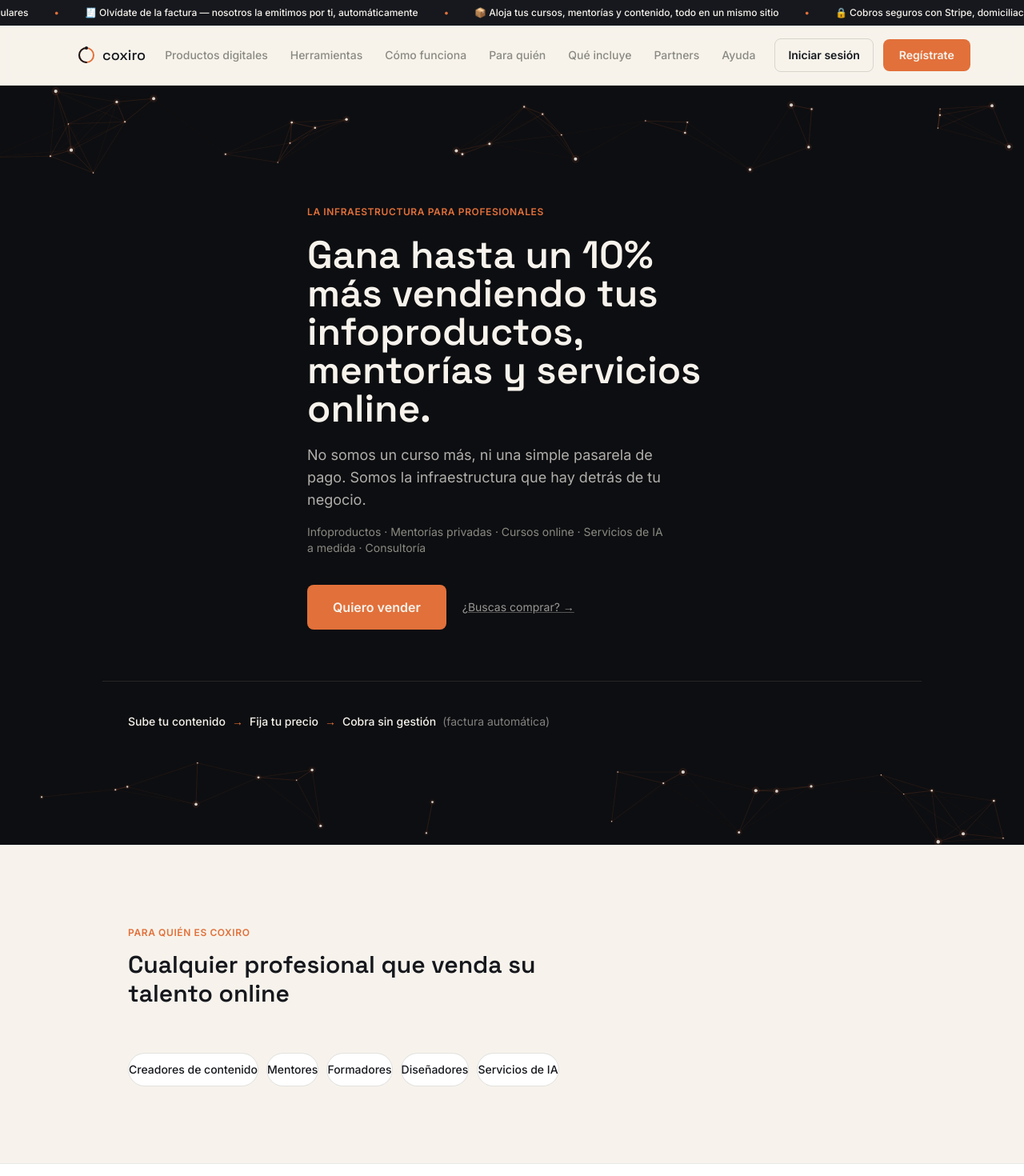
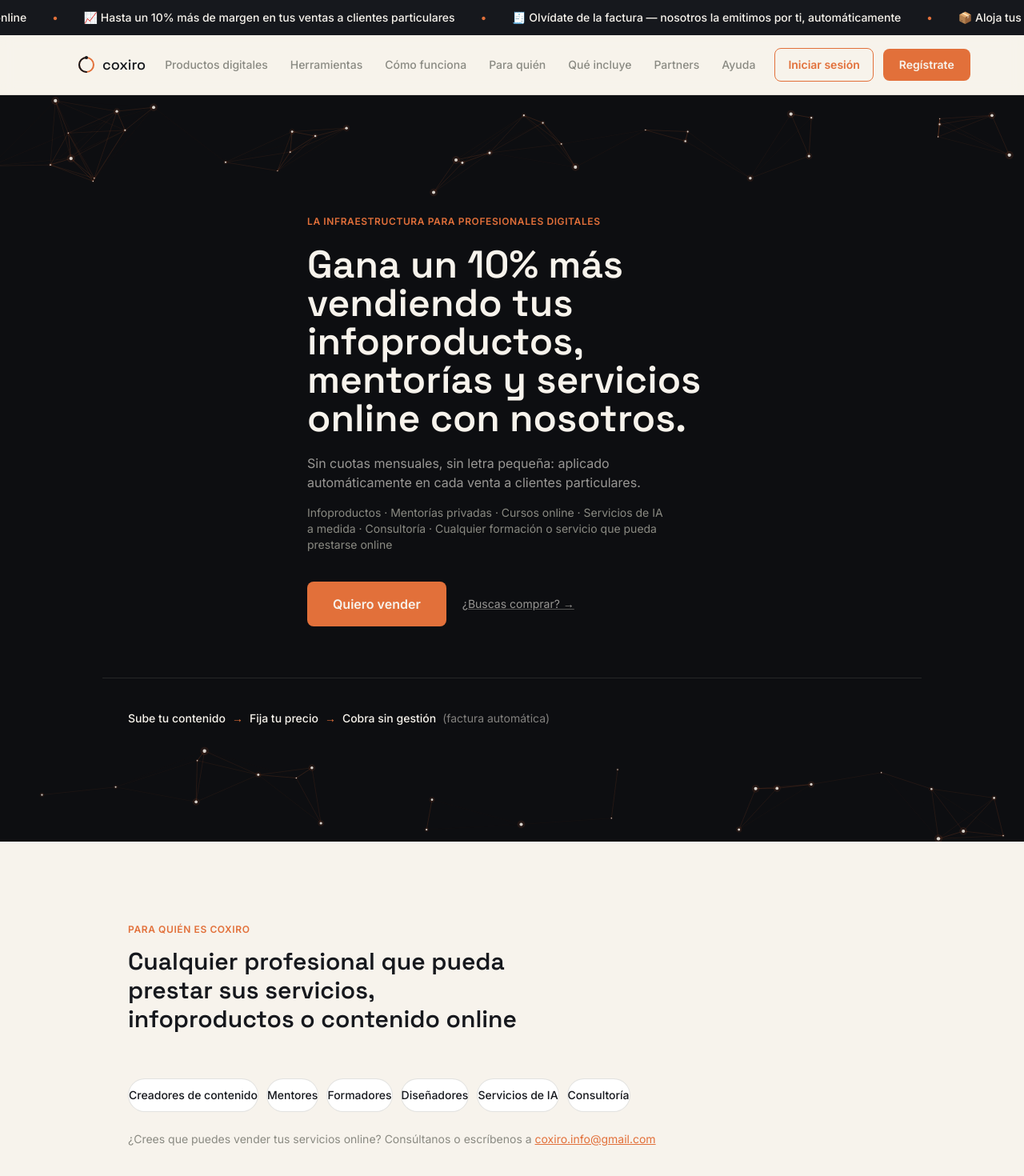
Before and after one commit to jennyanne919-pixel/COXIRO, a Next.js app: page / in a window 1280 px wide. Shown: the top 1470 px of the page at 80% size. Built offline with nearby package versions, Linux system fonts and the light colour scheme; no server answers.

Commit message:
Cambios finales de copy y flujo de registro/login

```diff
--- a/app/catalogo/page.tsx
+++ b/app/catalogo/page.tsx
@@ -76,7 +76,7 @@ export default async function CatalogoPage({
             <Logo variant="light" />
           </a>
           <a
-            href="/registro"
+            href="/registro?role=client"
             className="rounded-lg bg-copper px-5 py-2.5 text-sm font-semibold text-paper hover:bg-copper-dark transition"
           >
             Regístrate
--- a/app/herramientas/publica-tu-contenido/page.tsx
+++ b/app/herramientas/publica-tu-contenido/page.tsx
@@ -14,13 +14,12 @@ export default function HerramientaPublicaContenidoPage() {
           Herramientas
         </p>
         <h1 className="text-3xl font-display font-semibold mb-5">
-          Publica tu contenido
+          Publica tu contenido / servicios
         </h1>
         <p className="text-lg text-stone mb-8">
-          Sube tus cursos y mentorías, fija tu precio, y compártelos en tu
-          propio enlace o en el catálogo público de Coxiro. Tú decides dónde
-          vive tu contenido — nosotros nos encargamos del cobro, la factura
-          y el acceso.
+          Sube tus cursos online, mentorías o cualquier servicio que se pueda
+          prestar online. Fija tu precio, tú decides cómo lo entregas —
+          nosotros nos encargamos del cobro, la factura y el acceso.
         </p>
         <a
           href="/registro"
--- a/app/login/LoginForm.tsx
+++ b/app/login/LoginForm.tsx
@@ -10,6 +10,7 @@ export default function LoginForm({
   searchParams: { error?: string; next?: string };
 }) {
   const [showPassword, setShowPassword] = useState(false);
+  const [modo, setModo] = useState<"comprador" | "vendedor" | null>(null);
 
   return (
     <main className="min-h-screen flex items-center justify-center bg-paper px-6">
@@ -20,9 +21,41 @@ export default function LoginForm({
           </a>
         </div>
         <h1 className="text-xl font-medium mb-1">Inicia sesión</h1>
-        <p className="text-sm text-stone mb-6">Accede a tu panel de Coxiro</p>
+        <p className="text-sm text-stone mb-6">
+          {modo === "vendedor"
+            ? "Accede para gestionar tu negocio"
+            : modo === "comprador"
+            ? "Accede a tus compras"
+            : "Accede a tu panel de Coxiro"}
+        </p>
 
-        {searchParams.error && (
+        {!modo ? (
+          <div className="grid gap-3">
+            <button
+              onClick={() => setModo("comprador")}
+              className="text-left rounded-lg border border-stone/20 bg-white p-4 hover:border-copper transition"
+            >
+              <p className="text-sm font-semibold">Acceder a mis compras</p>
+              <p className="text-xs text-stone mt-0.5">Entra como comprador</p>
+            </button>
+            <button
+              onClick={() => setModo("vendedor")}
+              className="text-left rounded-lg border border-stone/20 bg-white p-4 hover:border-copper transition"
+            >
+              <p className="text-sm font-semibold">Gestionar mi negocio</p>
+              <p className="text-xs text-stone mt-0.5">Entra como profesional</p>
+            </button>
+          </div>
+        ) : (
+          <>
+            <button
+              onClick={() => setModo(null)}
+              className="text-xs text-stone hover:text-ink mb-4"
+            >
+              ← Volver
+            </button>
+
+            {searchParams.error && (
           <p className="text-sm text-red-700 bg-red-50 border border-red-200 rounded-lg px-3 py-2 mb-4">
             {searchParams.error}
           </p>
@@ -99,6 +132,8 @@ export default function LoginForm({
             Regístrate
           </a>
         </p>
+          </>
+        )}
       </div>
     </main>
   );
--- a/app/page.tsx
+++ b/app/page.tsx
@@ -8,10 +8,11 @@ const AUDIENCE = [
   "Formadores",
   "Diseñadores",
   "Servicios de IA",
+  "Consultoría",
 ];
 
 const STEPS = [
-  { n: "01", title: "Sube tu servicio", body: "Contenido, mentoría o asesoría. Fija tu precio, tú decides cómo lo entregas." },
+  { n: "01", title: "Sube tu servicio", body: "Contenido online, mentoría o consultoría, servicios a medida, servicios de inteligencia artificial. Fija tu precio y tú decides cómo lo entregas: directamente al catálogo público de Coxiro o mediante un enlace privado de pago para tu cliente." },
   { n: "02", title: "Tu cliente paga", body: "Procesamos el cobro y emitimos la factura, tanto a tu cliente como a ti." },
   { n: "03", title: "Tú cobras, sin gestión", body: "Recibes tu pago automáticamente. Sin hojas de cálculo, sin perseguir facturas." },
 ];
@@ -19,7 +20,7 @@ const STEPS = [
 const FEATURES = [
   { title: "Pagos y cobros", body: "Pasarela de pago integrada para cobrar a tus clientes de forma segura.", soon: false },
   { title: "Facturación automática", body: "Factura al proveedor y al cliente final en cada cobro, sin intervención manual.", soon: false },
-  { title: "Área privada de contenido", body: "Sube tus materiales y tus clientes acceden desde su propio espacio.", soon: false },
+  { title: "Área privada de contenido y servicios", body: "Sube tus materiales y tus clientes acceden desde su propio espacio.", soon: false },
   { title: "Automatizaciones", body: "Recordatorios y flujos que hoy haces a mano.", soon: true },
   { title: "Analítica de tu negocio", body: "Cuánto vendes, quién te compra, qué funciona.", soon: true },
   { title: "Afiliados e IA", body: "Haz crecer tu alcance y apóyate en IA para vender mejor.", soon: true },
@@ -44,10 +45,12 @@ export default async function LandingPage() {
   return (
     <main>
       {/* Banner deslizante de anuncios */}
-      <div className="bg-ink text-paper overflow-hidden py-2 text-xs font-medium whitespace-nowrap">
+      <div className="bg-ink text-paper overflow-hidden py-3 text-sm font-medium whitespace-nowrap">
         <div className="inline-flex animate-marquee">
           {[...Array(2)].map((_, i) => (
             <span key={i} className="flex items-center gap-8 px-4">
+              <span>🚀 Coxiro es para todo profesional que pueda vender sus servicios o infoproductos online</span>
+              <span className="text-copper">•</span>
               <span>📈 Hasta un 10% más de margen en tus ventas a clientes particulares</span>
               <span className="text-copper">•</span>
               <span>🧾 Olvídate de la factura — nosotros la emitimos por ti, automáticamente</span>
@@ -72,7 +75,7 @@ export default async function LandingPage() {
             <div className="relative group">
               <button className="hover:text-ink whitespace-nowrap">Herramientas</button>
               <div className="absolute left-0 top-full hidden group-hover:block bg-white border border-stone/20 rounded-lg shadow-lg py-2 min-w-[220px] z-50">
-                <a href="/herramientas/publica-tu-contenido" className="block px-4 py-2 text-sm hover:bg-paper">Publica tu contenido</a>
+                <a href="/herramientas/publica-tu-contenido" className="block px-4 py-2 text-sm hover:bg-paper">Publica tu contenido / servicios</a>
                 <a href="/herramientas/dashboard" className="block px-4 py-2 text-sm hover:bg-paper">Dashboard</a>
                 <a href="/herramientas/pasarela-de-pagos" className="block px-4 py-2 text-sm hover:bg-paper">Pasarela de pagos</a>
                 <a href="/herramientas/suscripciones" className="block px-4 py-2 text-sm hover:bg-paper">Suscripciones y pagos recurrentes</a>
@@ -97,7 +100,7 @@ export default async function LandingPage() {
               <>
                 <a
                   href="/login"
-                  className="rounded-lg border border-stone/30 px-4 py-2.5 text-sm font-semibold text-ink hover:border-ink transition whitespace-nowrap"
+                  className="rounded-lg border border-copper px-4 py-2.5 text-sm font-semibold text-copper hover:bg-copper/5 transition whitespace-nowrap"
                 >
                   Iniciar sesión
                 </a>
@@ -131,7 +134,7 @@ export default async function LandingPage() {
               )}
               <div className="border-t border-stone/20 my-1" />
               <a href="/catalogo" className="px-4 py-2.5 text-sm">Productos digitales</a>
-              <a href="/herramientas/publica-tu-contenido" className="px-4 py-2.5 text-sm">Publica tu contenido</a>
+              <a href="/herramientas/publica-tu-contenido" className="px-4 py-2.5 text-sm">Publica tu contenido / servicios</a>
               <a href="/herramientas/dashboard" className="px-4 py-2.5 text-sm">Dashboard</a>
               <a href="/herramientas/pasarela-de-pagos" className="px-4 py-2.5 text-sm">Pasarela de pagos</a>
               <a href="/herramientas/suscripciones" className="px-4 py-2.5 text-sm">Suscripciones y pagos recurrentes</a>
@@ -149,19 +152,20 @@ export default async function LandingPage() {
       <HeroSection className="relative overflow-hidden bg-[#0D0E11] text-paper py-28 md:py-36">
         <div className="max-w-5xl mx-auto px-8 max-w-xl">
           <span className="text-xs font-semibold uppercase tracking-wider text-copper">
-            La infraestructura para profesionales
+            La infraestructura para profesionales digitales
           </span>
           <h1 className="font-display font-semibold text-4xl md:text-5xl leading-tight mt-5 mb-5">
-            Gana hasta un 10% más vendiendo tus infoproductos, mentorías y
-            servicios online.
+            Gana un 10% más vendiendo tus infoproductos, mentorías y
+            servicios online con nosotros.
           </h1>
-          <p className="text-lg text-paper/70 max-w-md mb-4">
-            No somos un curso más, ni una simple pasarela de pago. Somos la
-            infraestructura que hay detrás de tu negocio.
+          <p className="text-base text-paper/60 max-w-md mb-4">
+            Sin cuotas mensuales, sin letra pequeña: aplicado automáticamente
+            en cada venta a clientes particulares.
           </p>
           <p className="text-sm text-stone max-w-md mb-9">
             Infoproductos · Mentorías privadas · Cursos online · Servicios de
-            IA a medida · Consultoría
+            IA a medida · Consultoría · Cualquier formación o servicio que
+            pueda prestarse online
           </p>
           <div className="flex items-center gap-5 flex-wrap">
             <a
@@ -198,7 +202,8 @@ export default async function LandingPage() {
             Para quién es Coxiro
           </span>
           <h2 className="font-display font-semibold text-3xl mt-3">
-            Cualquier profesional que venda su talento online
+            Cualquier profesional que pueda prestar sus servicios,
+            infoproductos o contenido online
           </h2>
         </div>
         <div className="flex flex-wrap gap-2.5">
@@ -208,6 +213,13 @@ export default async function LandingPage() {
             </span>
           ))}
         </div>
+        <p className="text-sm text-stone mt-6">
+          ¿Crees que puedes vender tus servicios online? Consúltanos o
+          escríbenos a{" "}
+          <a href="mailto:coxiro.info@gmail.com" className="text-copper underline">
+            coxiro.info@gmail.com
+          </a>
+        </p>
       </section>
 
       <section id="como-funciona" className="py-24 bg-white border-y border-stone/20">
@@ -217,7 +229,8 @@ export default async function LandingPage() {
               Cómo funciona
             </span>
             <h2 className="font-display font-semibold text-3xl mt-3">
-              De tu conocimiento a tu primer cobro, en tres pasos
+              De tus servicios, infoproductos o contenidos online
+              directamente a tu cartera, en tres pasos
             </h2>
           </div>
           <div className="grid md:grid-cols-3 gap-px bg-stone/20 border border-stone/20 rounded-2xl overflow-hidden">
@@ -260,7 +273,7 @@ export default async function LandingPage() {
       <section className="bg-ink text-paper py-24 text-center">
         <p className="font-display text-2xl md:text-3xl font-medium max-w-2xl mx-auto leading-snug px-8">
           No somos un curso más, ni una simple pasarela de pago. Somos{" "}
-          <span className="text-copper">la infraestructura</span> que hay
+          <span className="text-copper">la infraestructura inteligente</span> que hay
           detrás de tu negocio.
         </p>
       </section>
--- a/app/registro/RegistroForm.tsx
+++ b/app/registro/RegistroForm.tsx
@@ -7,9 +7,11 @@ import { signUp } from "@/app/auth/actions";
 export default function RegistroForm({
   searchParams,
 }: {
-  searchParams: { error?: string; ["check-email"]?: string; ref?: string };
+  searchParams: { error?: string; ["check-email"]?: string; ref?: string; role?: string };
 }) {
-  const [role, setRole] = useState<"provider" | "client">("provider");
+  const [role, setRole] = useState<"provider" | "client">(
+    searchParams.role === "client" ? "client" : "provider"
+  );
   const [showPassword, setShowPassword] = useState(false);
 
   return (
@@ -42,7 +44,7 @@ export default function RegistroForm({
               role === "provider" ? "bg-ink text-paper" : "text-stone"
             }`}
           >
-            Soy profesional
+            Quiero vender
           </button>
           <button
             type="button"
@@ -51,7 +53,7 @@ export default function RegistroForm({
               role === "client" ? "bg-ink text-paper" : "text-stone"
             }`}
           >
-            Soy cliente
+            Quiero comprar
           </button>
         </div>
 
--- a/app/registro/page.tsx
+++ b/app/registro/page.tsx
@@ -3,7 +3,7 @@ import RegistroForm from "./RegistroForm";
 export default async function RegistroPage({
   searchParams,
 }: {
-  searchParams: Promise<{ error?: string; ["check-email"]?: string; ref?: string }>;
+  searchParams: Promise<{ error?: string; ["check-email"]?: string; ref?: string; role?: string }>;
 }) {
   const sp = await searchParams;
   return <RegistroForm searchParams={sp} />;
```
